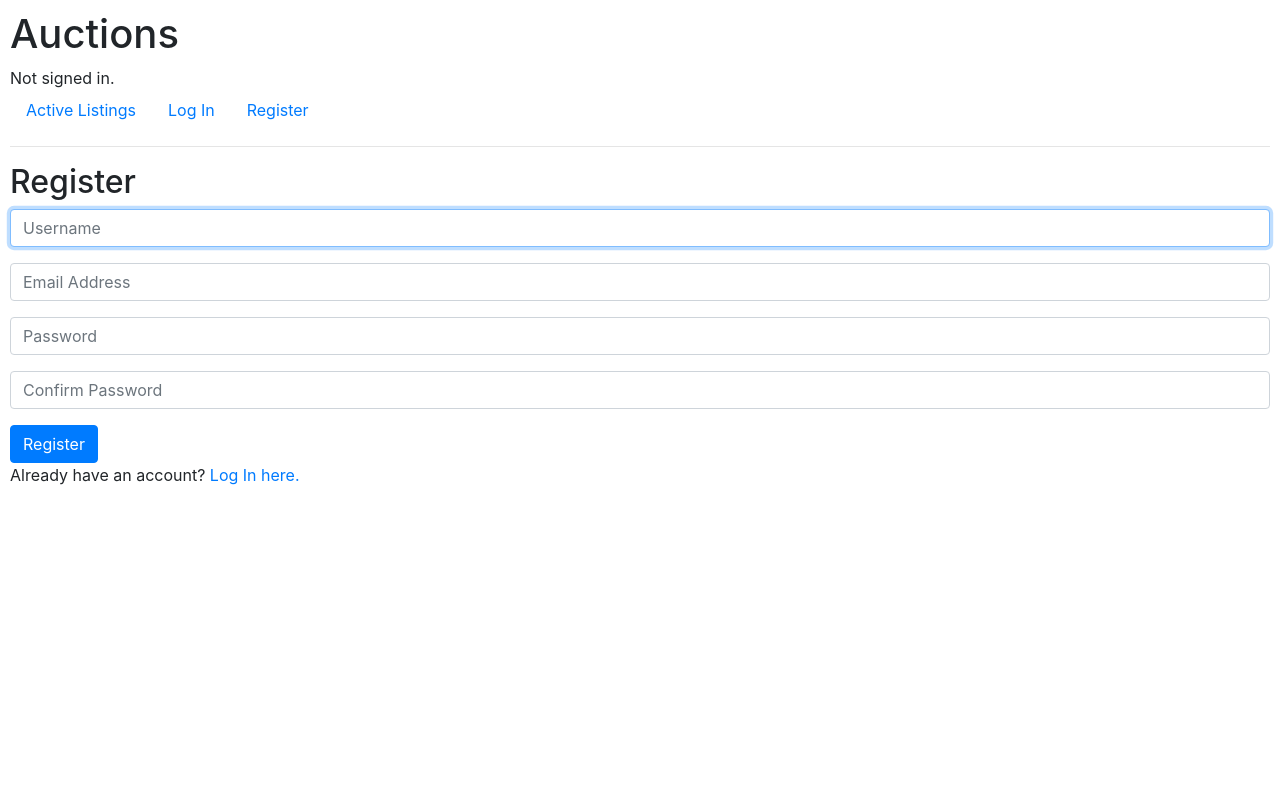
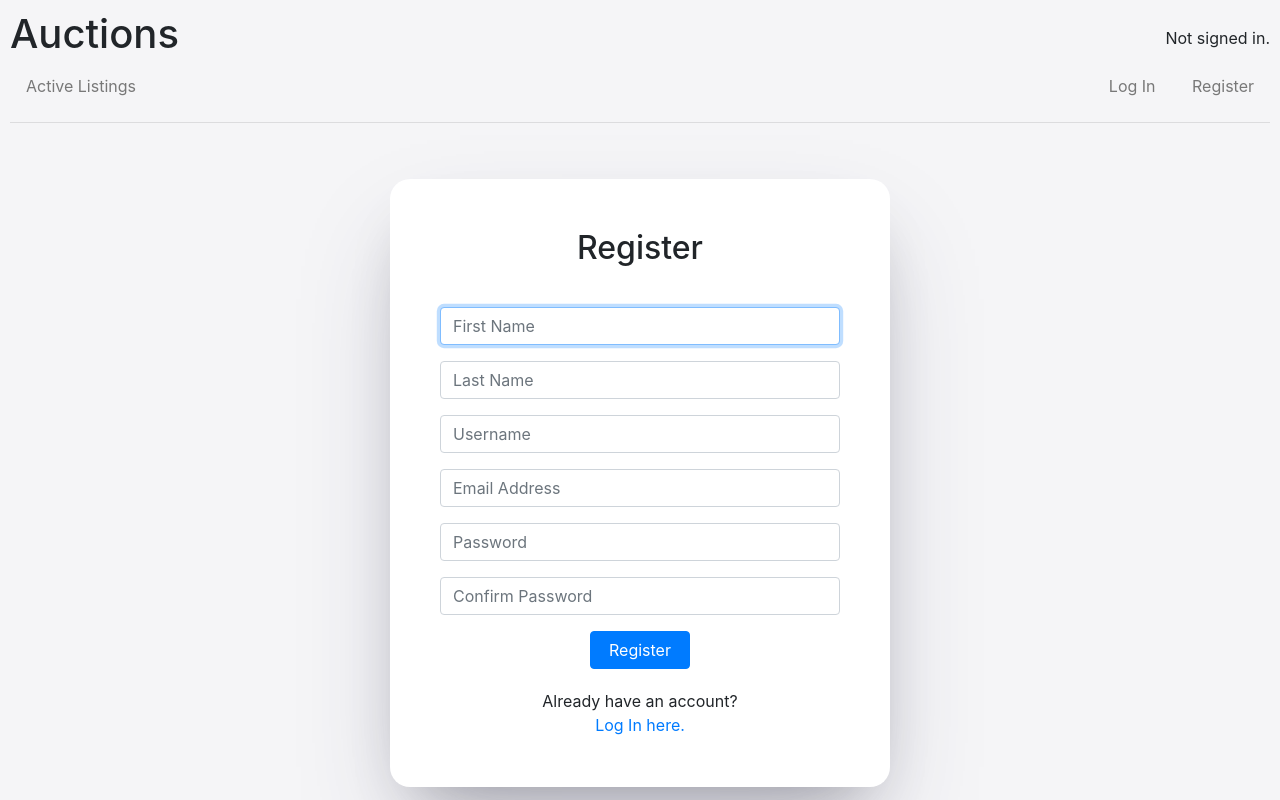
Before and after one commit to hecz34/Commerce, a Django app: page /register in a window 1280 px wide. Run offline with Django 3.2, Linux system fonts and the light colour scheme; style sheets or scripts are compiled from the project's sources; some libraries are stand-ins or nearby versions.

Commit message:
Redesigned login and register templates, created models for app, created scss file and removed css file from repo

```diff
--- a/auctions/static/auctions/styles.css
+++ /dev/null
@@ -1,3 +0,0 @@
-body {
-    padding: 10px;
-}
--- /dev/null
+++ b/auctions/static/auctions/styles.scss
@@ -0,0 +1,79 @@
+$body-background-color: #f5f5f7;
+$nav-link-color: #787878;
+
+
+%flex-nav-container {
+    display: flex;
+    justify-content: space-between;
+}
+%flex-content-center {
+    display: flex;
+    justify-content: center;
+}
+
+body {
+    background-color: $body-background-color;
+    padding: 10px;
+}
+
+.title {
+    @extend %flex-nav-container;
+
+    div {
+        display: flex;
+        align-items: center;
+    }
+}
+
+.nav {
+    @extend %flex-nav-container;
+}
+
+.nav-item {
+    display: inline-block;
+    a {
+        color: $nav-link-color;
+
+        &:hover {
+            color: black;
+        }
+    }
+}
+
+.wrapper-container {
+    @extend %flex-content-center;
+    width: 100%;
+}
+
+.login-register-container {
+    display: flex;
+    flex-direction: column;
+    align-items: center;
+    background-color: white;
+    border-radius: 20px;
+    margin-top: 5vh;
+    padding: 50px;
+    box-shadow: rgba(50, 50, 93, 0.25) 0px 50px 100px -20px, rgba(0, 0, 0, 0.3) 0px 30px 60px -30px;
+    transition: box-shadow 0.3s ease;
+
+    &:hover {
+        box-shadow: rgba(50, 50, 93, 0.25) 0px 100px 200px -40px, rgba(0, 0, 0, 0.3) 0px 60px 120px -60px;
+        transform: scale3d(1.01,1.01,1.01);
+    }
+    h2 {
+        margin-bottom: 40px;
+    }
+    .form-control {
+        width: 400px;
+    }
+    .btn-container {
+        @extend %flex-content-center;
+        margin-bottom: 20px;
+    }
+    .btn {
+        width: 100px;
+    }
+    a:hover {
+        color: #007bff;
+    }
+}
--- a/auctions/templates/auctions/layout.html
+++ b/auctions/templates/auctions/layout.html
@@ -8,18 +8,23 @@
         <link href="{% static 'auctions/styles.css' %}" rel="stylesheet">
     </head>
     <body>
+        <div class="title">
             <h1>Auctions</h1>
             <div>
                 {% if user.is_authenticated %}
-                Signed in as <strong>{{ user.username }}</strong>.
+                    Signed in as&nbsp;<strong>{{ user.username }}</strong>.
                 {% else %}
                     Not signed in.
                 {% endif %}
             </div>
+        </div>
         <ul class="nav">
+            <div class="left-section-nav">
                 <li class="nav-item">
                     <a class="nav-link" href="{% url 'index' %}">Active Listings</a>
                 </li>
+            </div>
+            <div class="right-section-nav">
                 {% if user.is_authenticated %}
                     <li class="nav-item">
                         <a class="nav-link" href="{% url 'logout' %}">Log Out</a>
@@ -32,6 +37,7 @@
                         <a class="nav-link" href="{% url 'register' %}">Register</a>
                     </li>
                 {% endif %}
+            </div>
         </ul>
         <hr>
         {% block body %}
--- a/auctions/templates/auctions/register.html
+++ b/auctions/templates/auctions/register.html
@@ -1,7 +1,8 @@
 {% extends "auctions/layout.html" %}
 
 {% block body %}
-
+    <div class="wrapper-container">
+        <div class="login-register-container">
             <h2>Register</h2>
 
             {% if message %}
@@ -10,6 +11,12 @@
 
             <form action="{% url 'register' %}" method="post">
                 {% csrf_token %}
+                <div class="form-group">
+                    <input class="form-control" autofocus type="text" name="first_name" placeholder="First Name">
+                </div>
+                <div class="form-group">
+                    <input class="form-control" autofocus type="text" name="last_name" placeholder="Last Name">
+                </div>
                 <div class="form-group">
                     <input class="form-control" autofocus type="text" name="username" placeholder="Username">
                 </div>
@@ -22,9 +29,12 @@
                 <div class="form-group">
                     <input class="form-control" type="password" name="confirmation" placeholder="Confirm Password">
                 </div>
+                <div class="btn-container">
                     <input class="btn btn-primary" type="submit" value="Register">
+                </div>
             </form>
 
             Already have an account? <a href="{% url 'login' %}">Log In here.</a>
-
+        </div>
+    </div>
 {% endblock %}
--- a/auctions/views.py
+++ b/auctions/views.py
@@ -24,9 +24,11 @@ def login_view(request):
             login(request, user)
             return HttpResponseRedirect(reverse("index"))
         else:
-            return render(request, "auctions/login.html", {
-                "message": "Invalid username and/or password."
-            })
+            return render(
+                request,
+                "auctions/login.html",
+                {"message": "Invalid username and/or password."},
+            )
     else:
         return render(request, "auctions/login.html")
 
@@ -38,6 +40,8 @@ def logout_view(request):
 
 def register(request):
     if request.method == "POST":
+        first_name = request.POST["first_name"]
+        last_name = request.POST["last_name"]
         username = request.POST["username"]
         email = request.POST["email"]
 
@@ -45,18 +49,22 @@ def register(request):
         password = request.POST["password"]
         confirmation = request.POST["confirmation"]
         if password != confirmation:
-            return render(request, "auctions/register.html", {
-                "message": "Passwords must match."
-            })
+            return render(
+                request, "auctions/register.html", {"message": "Passwords must match."}
+            )
 
         # Attempt to create new user
         try:
-            user = User.objects.create_user(username, email, password)
+            user = User.objects.create_user(
+                username, first_name, last_name, email, password
+            )
             user.save()
         except IntegrityError:
-            return render(request, "auctions/register.html", {
-                "message": "Username already taken."
-            })
+            return render(
+                request,
+                "auctions/register.html",
+                {"message": "Username already taken."},
+            )
         login(request, user)
         return HttpResponseRedirect(reverse("index"))
     else:
```
Also changed, not shown: auctions/admin.py (+7 -0 lines), auctions/models.py (+52 -0 lines), auctions/templates/auctions/login.html (+6 -3 lines), commerce/settings.py (+41 -37 lines), auctions/migrations/0001_initial.py (added), auctions/migrations/0002_category_listing_comment_bid_watchlist.py (added), auctions/migrations/__init__.py (added), 1 other file. Lines whose indentation alone changed are shown as unchanged.
